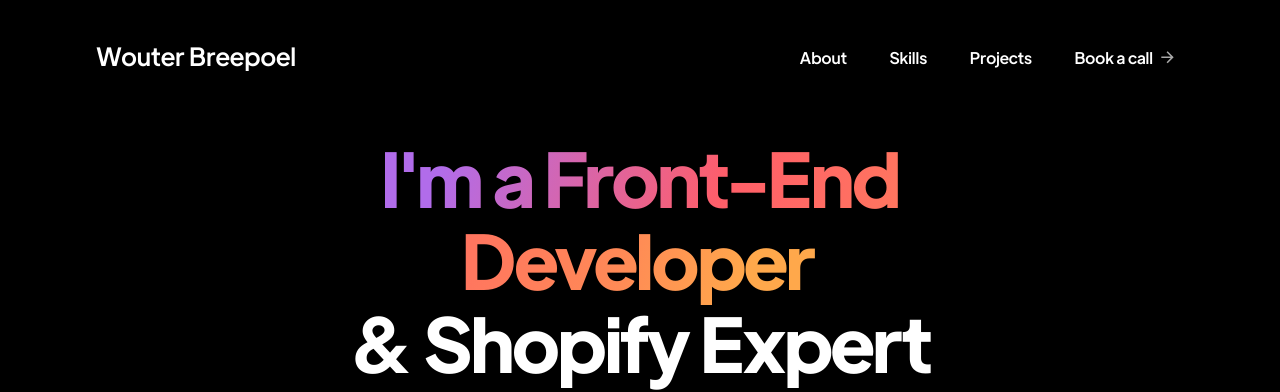
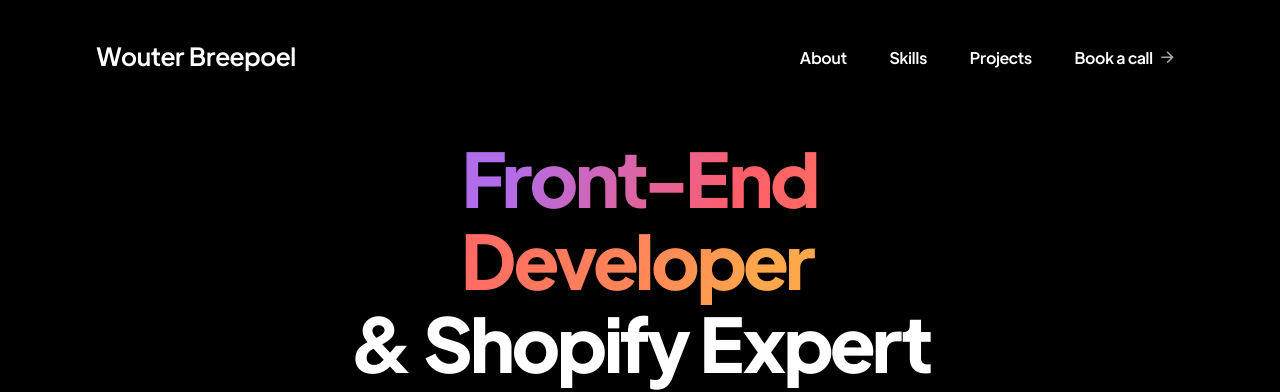
Before and after one commit to wbreepoel/portfolio-website, a plain HTML site: page index.html in a window 1280 px wide. Shown: the top 392 px of the page. Drawn offline with nearby package versions, Linux system fonts and the light colour scheme.

Commit message:
Changed Header Front Page

```diff
--- a/index.html
+++ b/index.html
@@ -52,7 +52,7 @@
     <div class="wrapper home-hero">
       <div class="home-hero-content-wrapper">
         <div data-w-id="74ab6724-2405-4ff7-5feb-8de41757a898" style="-webkit-transform:translate3d(0, 50%, 0) scale3d(1, 1, 1) rotateX(0) rotateY(0) rotateZ(0) skew(0, 0);-moz-transform:translate3d(0, 50%, 0) scale3d(1, 1, 1) rotateX(0) rotateY(0) rotateZ(0) skew(0, 0);-ms-transform:translate3d(0, 50%, 0) scale3d(1, 1, 1) rotateX(0) rotateY(0) rotateZ(0) skew(0, 0);transform:translate3d(0, 50%, 0) scale3d(1, 1, 1) rotateX(0) rotateY(0) rotateZ(0) skew(0, 0);opacity:0" class="home-hero-heading-wrapper">
-          <h1><span class="hero-gradient-heading">I'm a Front-End Developer </span><br>& Shopify Expert <br></h1>
+          <h1><span class="hero-gradient-heading">Front-End Developer </span><br>& Shopify Expert <br></h1>
         </div>
         <div data-w-id="5f6b8c40-fd45-ddd4-d6bd-50e7314945db" style="opacity:0;-webkit-transform:translate3d(0, 50%, 0) scale3d(1, 1, 1) rotateX(0) rotateY(0) rotateZ(0) skew(0, 0);-moz-transform:translate3d(0, 50%, 0) scale3d(1, 1, 1) rotateX(0) rotateY(0) rotateZ(0) skew(0, 0);-ms-transform:translate3d(0, 50%, 0) scale3d(1, 1, 1) rotateX(0) rotateY(0) rotateZ(0) skew(0, 0);transform:translate3d(0, 50%, 0) scale3d(1, 1, 1) rotateX(0) rotateY(0) rotateZ(0) skew(0, 0)" class="home-hero-paragraph-wrapper">
           <p class="paragraph _22px">Hi! I’m Wouter, Front-End Developer and Shopify Expert based in The Netherlands.</p>
```
